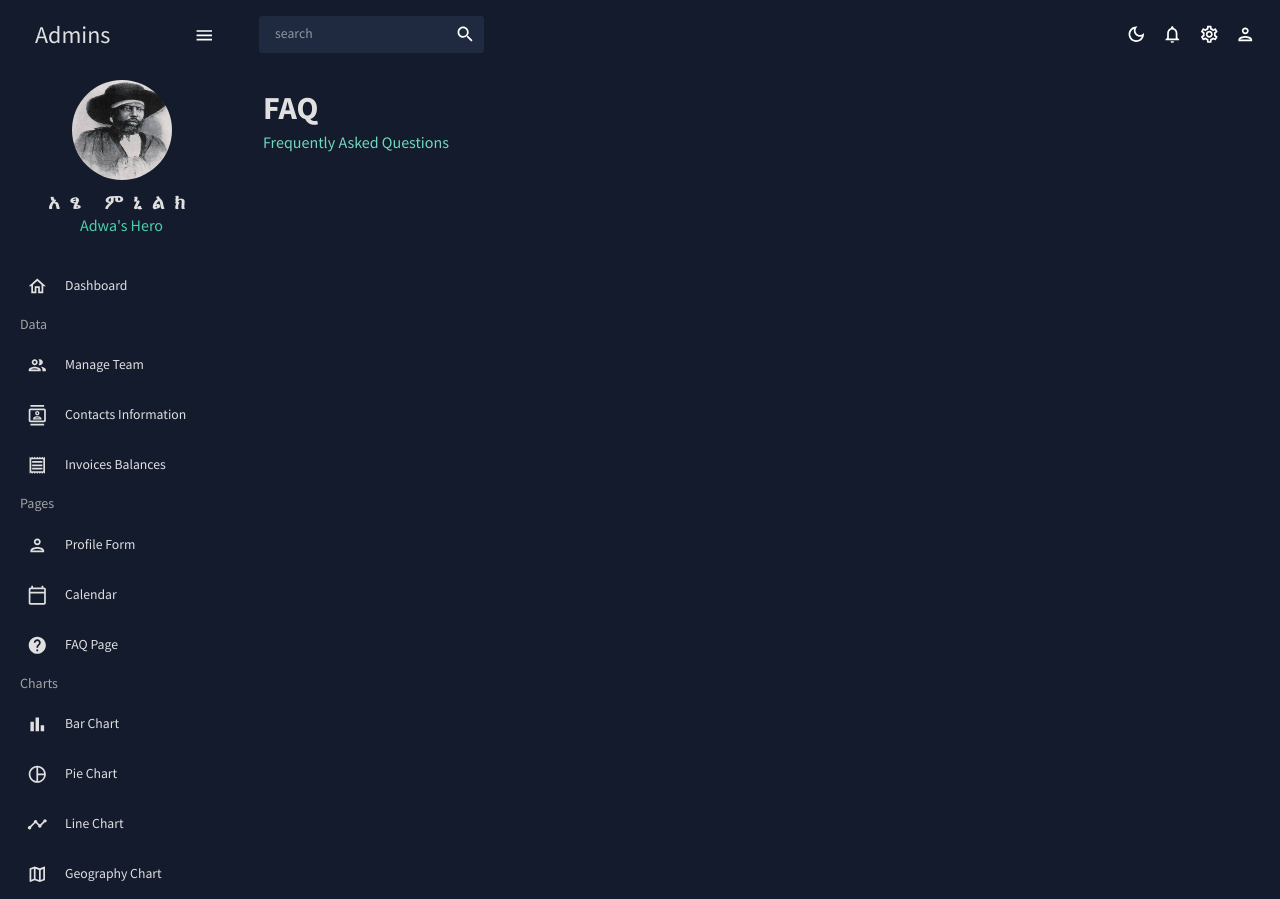
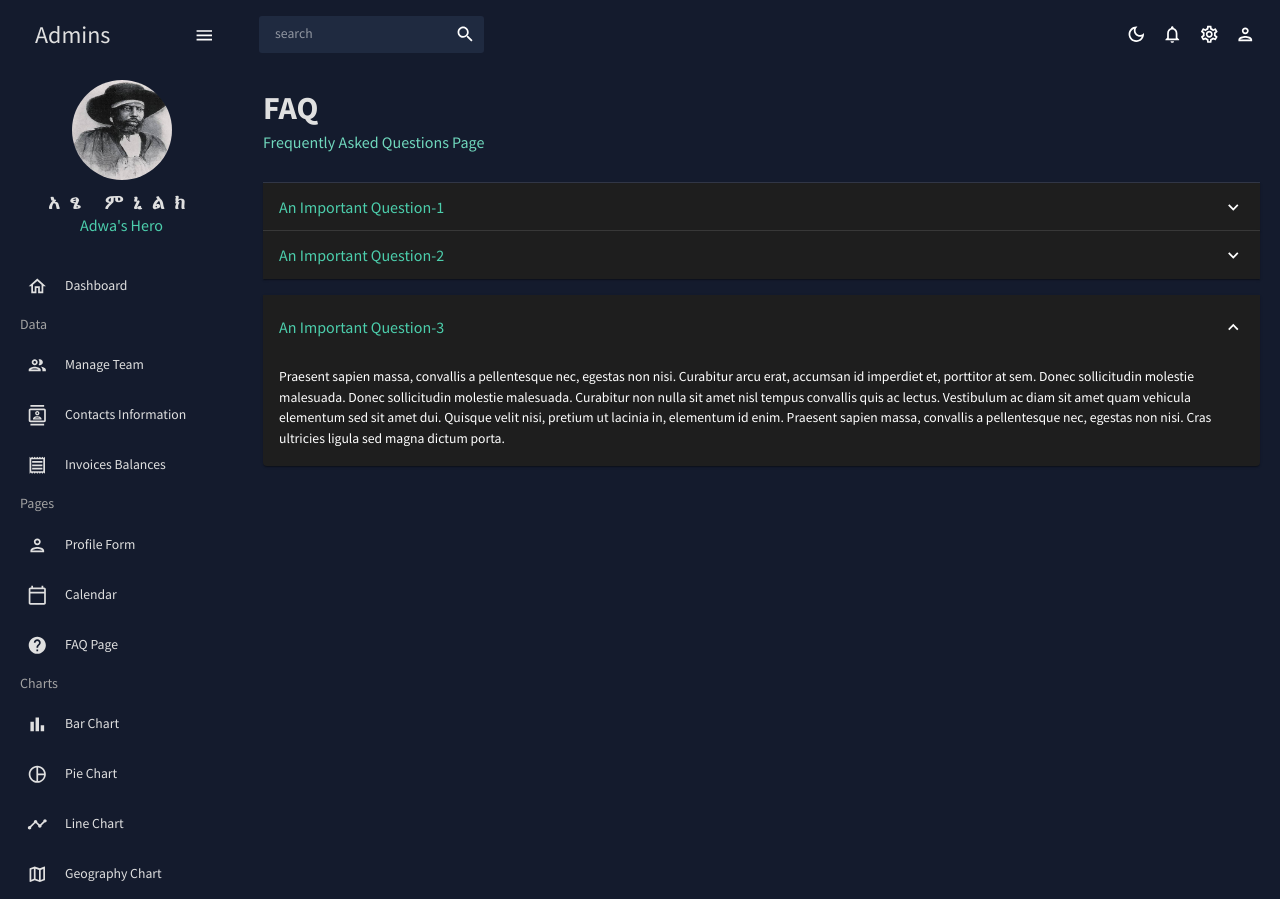
Before and after one commit to contact-andy/react-admin-dashboard, a React (Create React App) app: page /faq in a window 1280 px wide. Built offline with nearby package versions, Linux system fonts and the light colour scheme.

Commit message:
Frequently Asked Questions Page

```diff
--- a/src/scenes/faq/index.jsx
+++ b/src/scenes/faq/index.jsx
@@ -1,21 +1,56 @@
-import { Box } from "@mui/material";
+import { Box, Typography, useTheme } from "@mui/material";
+import {tokens} from "../../theme";
+import Accordion from "@mui/material/Accordion";
+import AccordionSummary from "@mui/material/AccordionSummary";
+import AccordionDetails from "@mui/material/AccordionDetails";
+import ExpandMoreIcon from "@mui/icons-material/ExpandMore";
 import Header from "../../components/Header";
 
 const FAQ =() =>{
+    const theme = useTheme();
+    const colors = tokens(theme.palette.mode);
+
     return (
-        <Box
-            m="20px"
-        >
-            <Box
-                display="flex"
-                justifyContent="space-between"
-                alignItems="center"
-            >
-                <Header
-                    title="FAQ"
-                    subTitle="Frequently Asked Questions"
-                />
+        <Box m="20px">
+            <Box display="flex" justifyContent="space-between" alignItems="center">
+                <Header title="FAQ" subTitle="Frequently Asked Questions Page"/>
             </Box>
+            <Accordion>
+                <AccordionSummary expandIcon={<ExpandMoreIcon/>}>
+                    <Typography color={colors.greenAccent[500]} variant='h5'>
+                       An Important Question-1
+                    </Typography>
+                </AccordionSummary>
+                <AccordionDetails>
+                    <Typography>
+                       Praesent sapien massa, convallis a pellentesque nec, egestas non nisi. Curabitur arcu erat, accumsan id imperdiet et, porttitor at sem. Donec sollicitudin molestie malesuada. Donec sollicitudin molestie malesuada. Curabitur non nulla sit amet nisl tempus convallis quis ac lectus. Vestibulum ac diam sit amet quam vehicula elementum sed sit amet dui. Quisque velit nisi, pretium ut lacinia in, elementum id enim. Praesent sapien massa, convallis a pellentesque nec, egestas non nisi. Cras ultricies ligula sed magna dictum porta.
+                    </Typography>
+                </AccordionDetails>
+            </Accordion>
+            <Accordion>
+                 <AccordionSummary expandIcon={<ExpandMoreIcon/>}>
+                    <Typography color={colors.greenAccent[500]} variant='h5'>
+                       An Important Question-2
+                    </Typography>
+                </AccordionSummary>
+                <AccordionDetails>
+                    <Typography>
+                       Praesent sapien massa, convallis a pellentesque nec, egestas non nisi. Curabitur arcu erat, accumsan id imperdiet et, porttitor at sem. Donec sollicitudin molestie malesuada. Donec sollicitudin molestie malesuada. Curabitur non nulla sit amet nisl tempus convallis quis ac lectus. Vestibulum ac diam sit amet quam vehicula elementum sed sit amet dui. Quisque velit nisi, pretium ut lacinia in, elementum id enim. Praesent sapien massa, convallis a pellentesque nec, egestas non nisi. Cras ultricies ligula sed magna dictum porta.
+                    </Typography>
+                </AccordionDetails>
+            </Accordion>
+            <Accordion defaultExpanded>
+                 <AccordionSummary expandIcon={<ExpandMoreIcon/>}>
+                    <Typography color={colors.greenAccent[500]} variant='h5'>
+                       An Important Question-3
+                    </Typography>
+                </AccordionSummary>
+                <AccordionDetails>
+                    <Typography>
+                       Praesent sapien massa, convallis a pellentesque nec, egestas non nisi. Curabitur arcu erat, accumsan id imperdiet et, porttitor at sem. Donec sollicitudin molestie malesuada. Donec sollicitudin molestie malesuada. Curabitur non nulla sit amet nisl tempus convallis quis ac lectus. Vestibulum ac diam sit amet quam vehicula elementum sed sit amet dui. Quisque velit nisi, pretium ut lacinia in, elementum id enim. Praesent sapien massa, convallis a pellentesque nec, egestas non nisi. Cras ultricies ligula sed magna dictum porta.
+                    </Typography>
+                </AccordionDetails>
+            </Accordion>
         </Box>
     )
 }
--- a/src/scenes/team/index.jsx
+++ b/src/scenes/team/index.jsx
@@ -1,5 +1,5 @@
 import { Box, Typography, useTheme } from "@mui/material";
-import {DataGrid, GridRowsProp, GridColDef} from "@mui/x-data-grid";
+import {DataGrid} from "@mui/x-data-grid";
 import {tokens} from "../../theme";
 import { mockDataTeam} from "../../data/mockData";
 import  AdminPanelSettingsOutlinedIcon  from "@mui/icons-material/AdminPanelSettingsOutlined";
```
